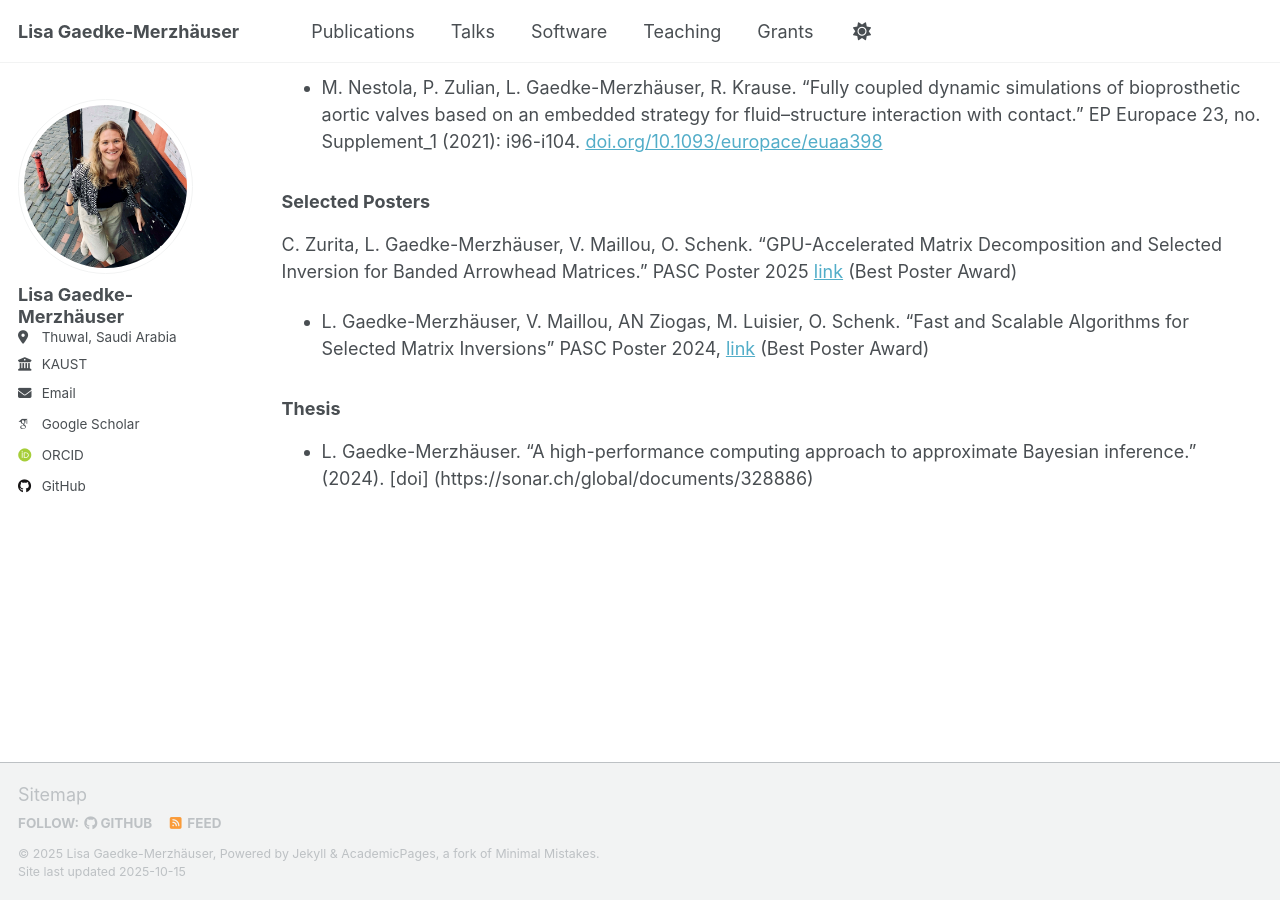
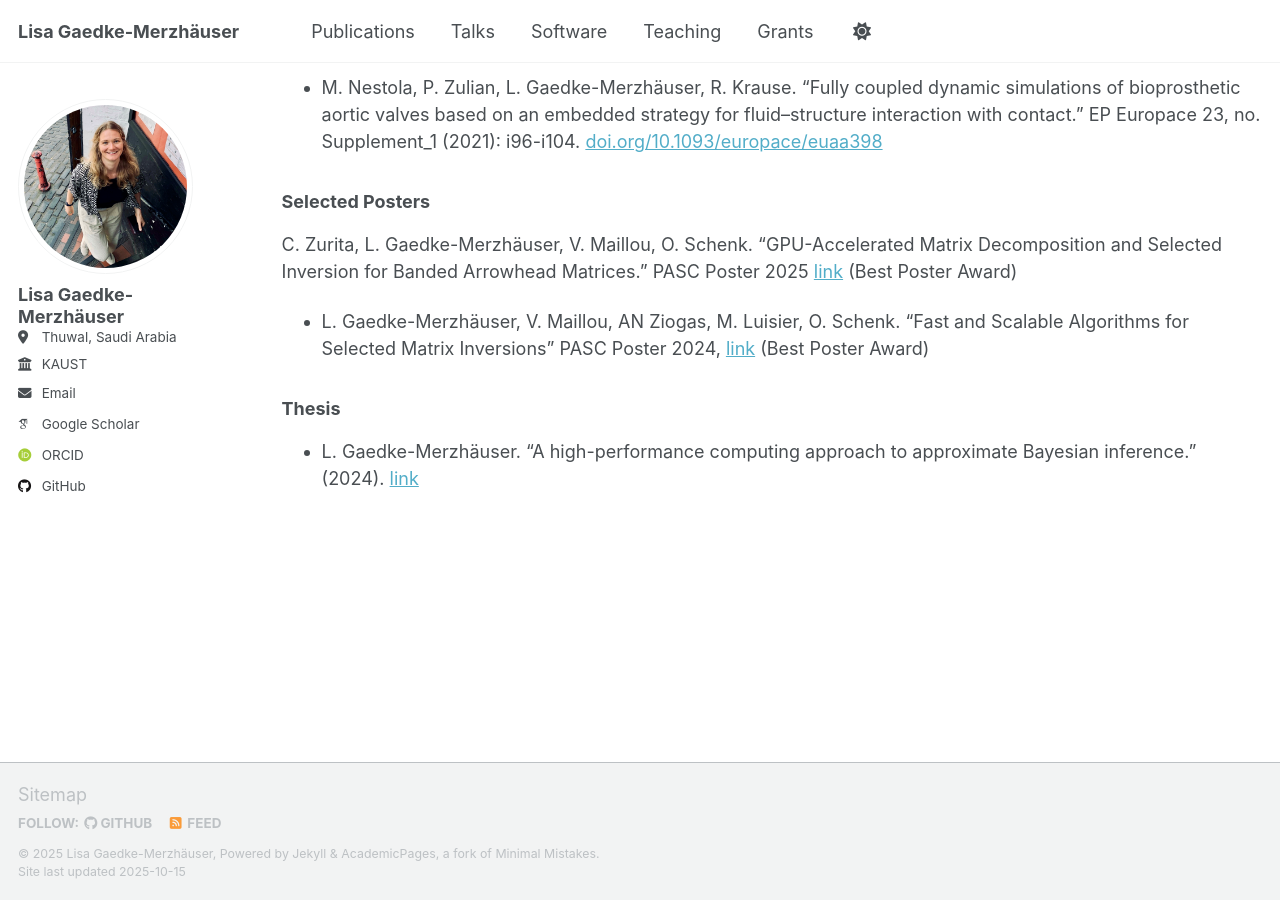
Before and after one commit to lisa-gm/lisa-gm.github.io, a Jekyll site: the page built from _pages/publications.md, in a window 1280 px wide and 900 px high, scrolled down 753 px. Built offline with Jekyll 4.4.1, drawn with Linux system fonts in a browser that asks for light colours; some web fonts are replaced; a script that is not in the unit is left out.

Commit message:
fixed indent

```diff
--- a/_pages/publications.md
+++ b/_pages/publications.md
@@ -11,7 +11,7 @@ author_profile: true
 
 - V. Maillou, L. Gaedke-Merzhaeuser, AN Ziogas, O. Schenk, M. Luisier. Serinv: “A Scalable Library for the Selected Inversion of Block-Tridiagonal with Arrowhead Matrices”. arXiv preprint. March 2025. [arxiv](https://arxiv.org/abs/2503.17528)
 
-L. Gaedke-Merzhäuser, A. Kopaničáková, R. Krause, “Multilevel minimization for deep residual networks”. ESAIM: ProcS Volume 71, August 2021 [doi.org/10.1051/proc/202171131](https://doi.org/10.1051/proc/202171131)
+- L. Gaedke-Merzhäuser, A. Kopaničáková, R. Krause, “Multilevel minimization for deep residual networks”. ESAIM: ProcS Volume 71, August 2021 [doi.org/10.1051/proc/202171131](https://doi.org/10.1051/proc/202171131)
 
 ### Journal Articles
 
@@ -33,4 +33,4 @@ C. Zurita, L. Gaedke-Merzhäuser, V. Maillou, O. Schenk. "GPU-Accelerated Matrix
 
 ### Thesis
 
-- L. Gaedke-Merzhäuser. "A high-performance computing approach to approximate Bayesian inference." (2024). [doi] (https://sonar.ch/global/documents/328886)
+- L. Gaedke-Merzhäuser. "A high-performance computing approach to approximate Bayesian inference." (2024). [link](https://sonar.ch/global/documents/328886)
```
